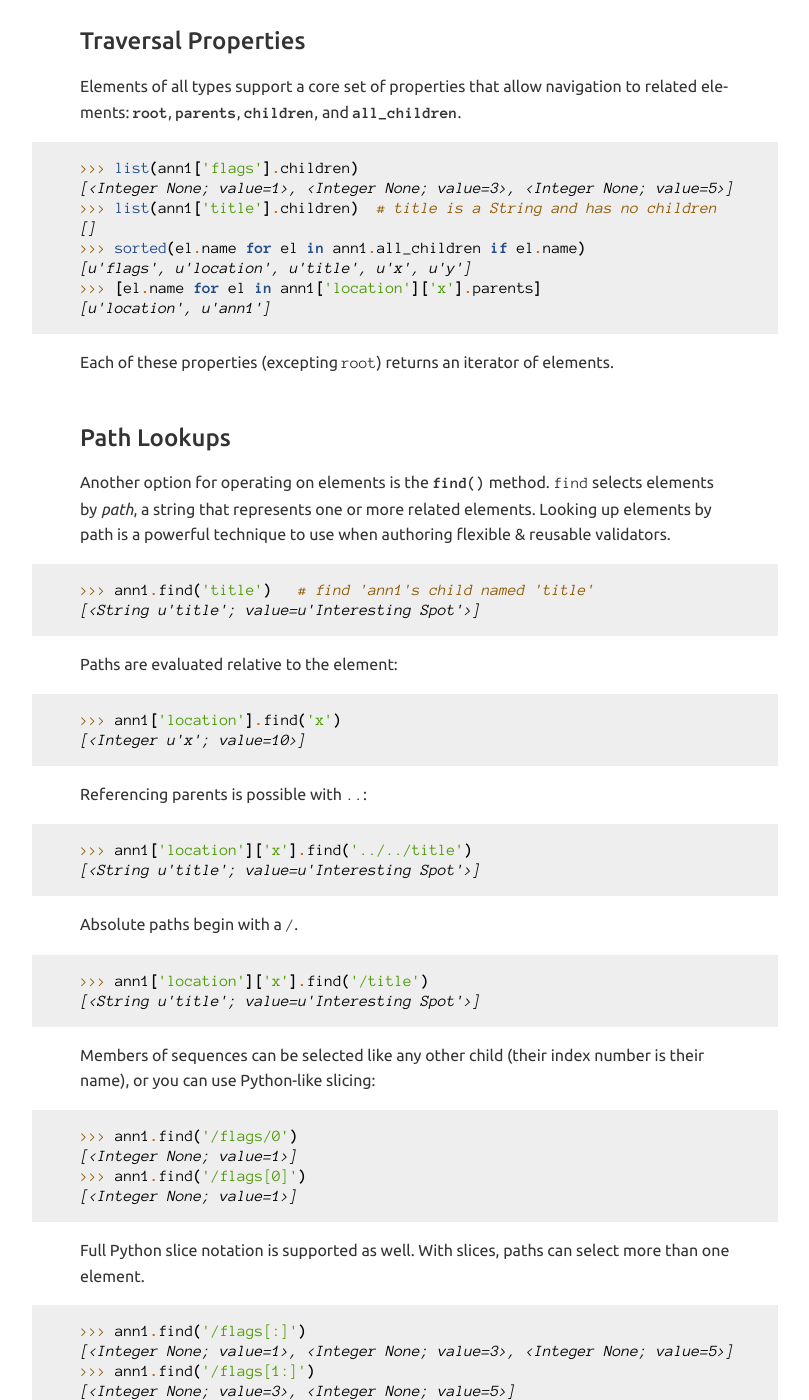
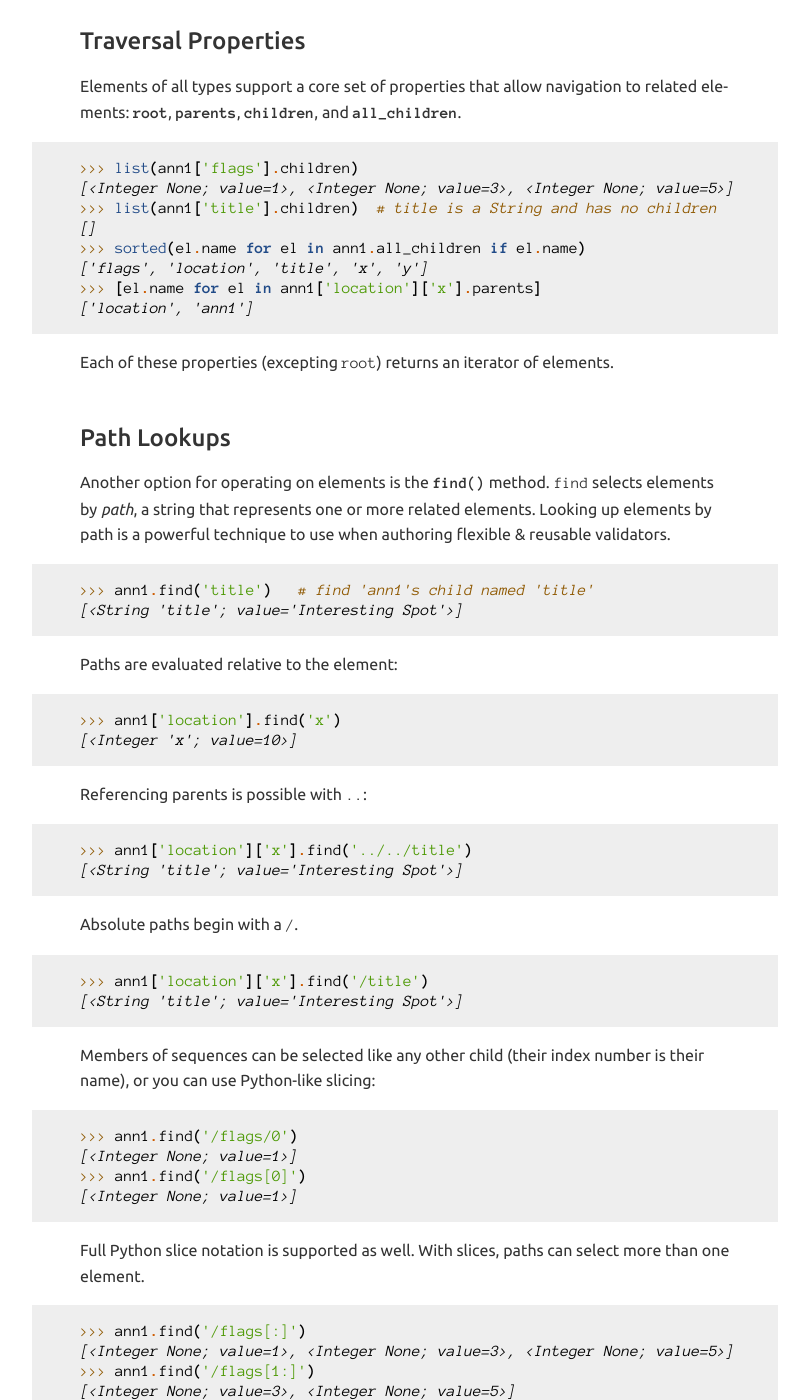
Before and after one commit to discorporate/flatland, a Sphinx documentation site: the page built from docs/source/schema/traversal.rst, in a window 1280 px wide and 1400 px high, scrolled down 1780 px. Shown: the whole window, without its empty margins (385-1194 px from the left). Built offline with Sphinx 7.4.7, drawn with Linux system fonts in a browser that asks for light colours; the version number could not be read and is left out; some of the changed text lies outside the part shown.

Commit message:
remove u-prefix for Python3 str
In Python 2.x u'...' (unicode string) meant the same as '...' in Python 3.
In Python 2.x '...' ([byte] string) meant the same as b'...' in Python 3.

We do not support Python 2.x, so the u prefix is not useful anymore.

```diff
--- a/docs/source/conf.py
+++ b/docs/source/conf.py
@@ -61,28 +61,3 @@ html_sidebars = {
     ],
     "genindex": ["links.html", "sourcelink.html", "searchbox.html"],
 }
-
-# Avoid issues like below when running under python 3.x:
-#
-# Expected:
-#     [u'hello', u'world']
-#
-# Got:
-#     ['hello', 'world']
-
-import re
-import sys
-import doctest
-
-OrigOutputChecker = doctest.OutputChecker
-
-
-class Py23OutputChecker(OrigOutputChecker):
-    def check_output(self, want, got, optionflags):
-        if sys.version_info[0] > 2:
-            want = re.sub("u'(.*?)'", "'\\1'", want)
-            want = re.sub('u"(.*?)"', '"\\1"', want)
-        return OrigOutputChecker.check_output(self, want, got, optionflags)
-
-
-doctest.OutputChecker = Py23OutputChecker
--- a/docs/source/intro.rst
+++ b/docs/source/intro.rst
@@ -65,7 +65,7 @@ blank, using default values, or with values taken from your objects.
 
   form = SignInForm.from_flat(request.POST)
   if form.validate():
-      logging.info(u"sign-in: %s" % form['username'].value)
+      logging.info("sign-in: %s" % form['username'].value)
       redirect('/app/')
   else:
       render('login.html', form=form)
@@ -81,6 +81,6 @@ used as-is in output templates for form layout, redisplay and error reporting.
   >>> isinstance(as_regular_python_data, dict)
   True
   >>> as_regular_python_data['username']
-  u'jek'
+  'jek'
   >>> form2 = SignInForm(as_regular_python_data)
   >>> assert form['username'].value == form2['username'].value
--- a/docs/source/markup.rst
+++ b/docs/source/markup.rst
@@ -178,7 +178,7 @@ participate in ``tabindex=`` generation.
    >>> print(html.textarea(auto_tabindex=True))
    <textarea tabindex="100"></textarea>
    >>> html.set(auto_tabindex=True)
-   u''
+   ''
    >>> print(html.textarea())
    <textarea tabindex="101"></textarea>
 
--- a/docs/source/schema/traversal.rst
+++ b/docs/source/schema/traversal.rst
@@ -25,7 +25,7 @@ has a bit of variety in its structure.
     'location': {'x': 10, 'y': 20},
   }
 
-  ann1 = Annotation(sample_data, name=u'ann1')
+  ann1 = Annotation(sample_data, name='ann1')
 
 
 Going Raw
@@ -38,7 +38,7 @@ application.  An element's :attr:`~base.Element.value` is a full & recursive
 .. doctest::
 
   >>> ann1['title']     # ann1 is a flatland structure
-  <String u'title'; value=u'Interesting Spot'>
+  <String 'title'; value='Interesting Spot'>
   >>> isinstance(ann1.value, dict)  # but its .value is not
   True
   >>> ann1.value == sample_data
@@ -59,12 +59,12 @@ For example, ``Form`` and ``Dict`` can be indexed and used like ``dict``:
 .. doctest::
 
   >>> ann1['title'].value
-  u'Interesting Spot'
+  'Interesting Spot'
   >>> ann1['location']['x'].value
   10
   >>> sorted(ann1['location'].items())
-  [(u'x', <Integer u'x'; value=10>), (u'y', <Integer u'y'; value=20>)]
-  >>> u'title' in ann1
+  [('x', <Integer 'x'; value=10>), ('y', <Integer 'y'; value=20>)]
+  >>> 'title' in ann1
   True
 
 And ``List`` and similar types can be used like lists:
@@ -108,9 +108,9 @@ to related elements: :attr:`~base.Element.root`,
   >>> list(ann1['title'].children)  # title is a String and has no children
   []
   >>> sorted(el.name for el in ann1.all_children if el.name)
-  [u'flags', u'location', u'title', u'x', u'y']
+  ['flags', 'location', 'title', 'x', 'y']
   >>> [el.name for el in ann1['location']['x'].parents]
-  [u'location', u'ann1']
+  ['location', 'ann1']
 
 Each of these properties (excepting ``root``) returns an iterator of
 elements.
@@ -128,28 +128,28 @@ use when authoring flexible & reusable validators.
 .. doctest::
 
    >>> ann1.find('title')   # find 'ann1's child named 'title'
-   [<String u'title'; value=u'Interesting Spot'>]
+   [<String 'title'; value='Interesting Spot'>]
 
 Paths are evaluated relative to the element:
 
 .. doctest::
 
    >>> ann1['location'].find('x')
-   [<Integer u'x'; value=10>]
+   [<Integer 'x'; value=10>]
 
 Referencing parents is possible with ``..``:
 
 .. doctest::
 
    >>> ann1['location']['x'].find('../../title')
-   [<String u'title'; value=u'Interesting Spot'>]
+   [<String 'title'; value='Interesting Spot'>]
 
 Absolute paths begin with a ``/``.
 
 .. doctest::
 
    >>> ann1['location']['x'].find('/title')
-   [<String u'title'; value=u'Interesting Spot'>]
+   [<String 'title'; value='Interesting Spot'>]
 
 Members of sequences can be selected like any other child (their index number
 is their name), or you can use Python-like slicing:
@@ -181,7 +181,7 @@ needed to illustrate this:
   >>> p = Points([[dict(x=1, y=1), dict(x=2, y=2)],
   ...             [dict(x=3, y=3)]])
   >>> p.find('[:][:]/x')
-  [<Integer u'x'; value=1>, <Integer u'x'; value=2>, <Integer u'x'; value=3>]
+  [<Integer 'x'; value=1>, <Integer 'x'; value=2>, <Integer 'x'; value=3>]
 
 The equivalent straight Python to select the same set of elements is quite a
 bit more wordy.
```
Also changed, not shown: docs/source/schema/lists.rst (+5 -5 lines), docs/source/schema/schema.rst (+5 -5 lines), 10 other files.
